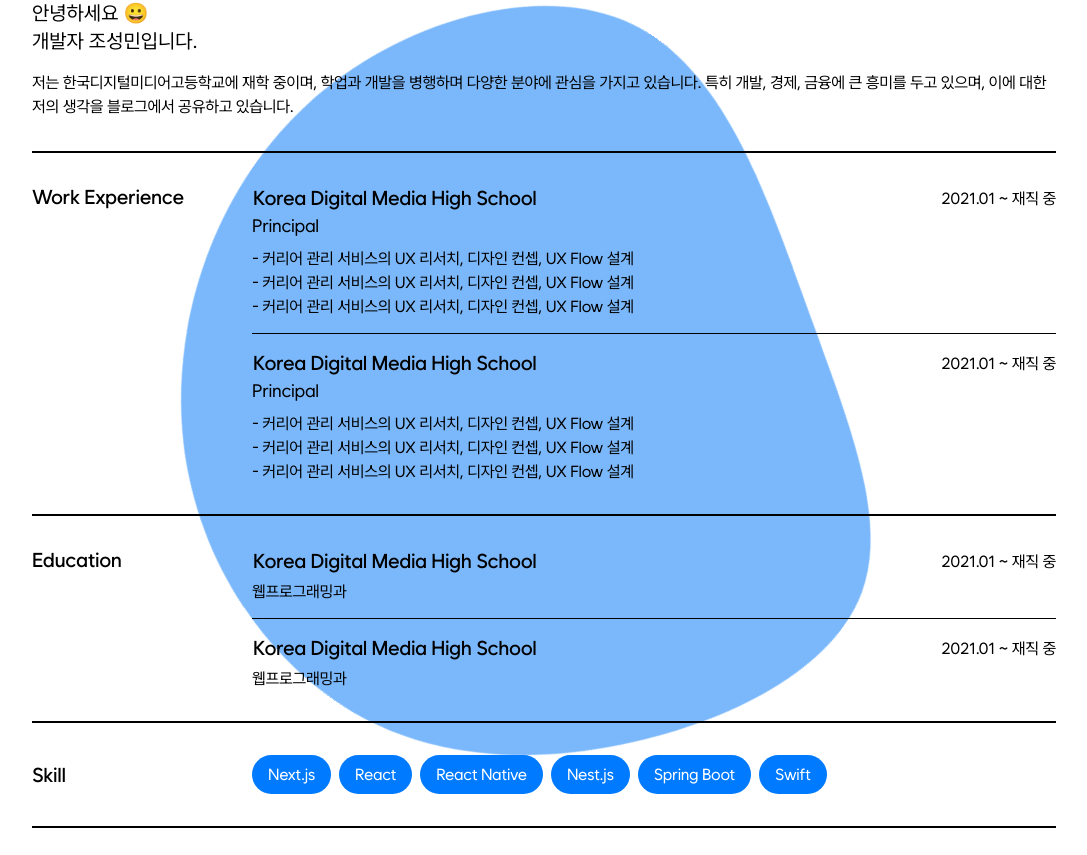
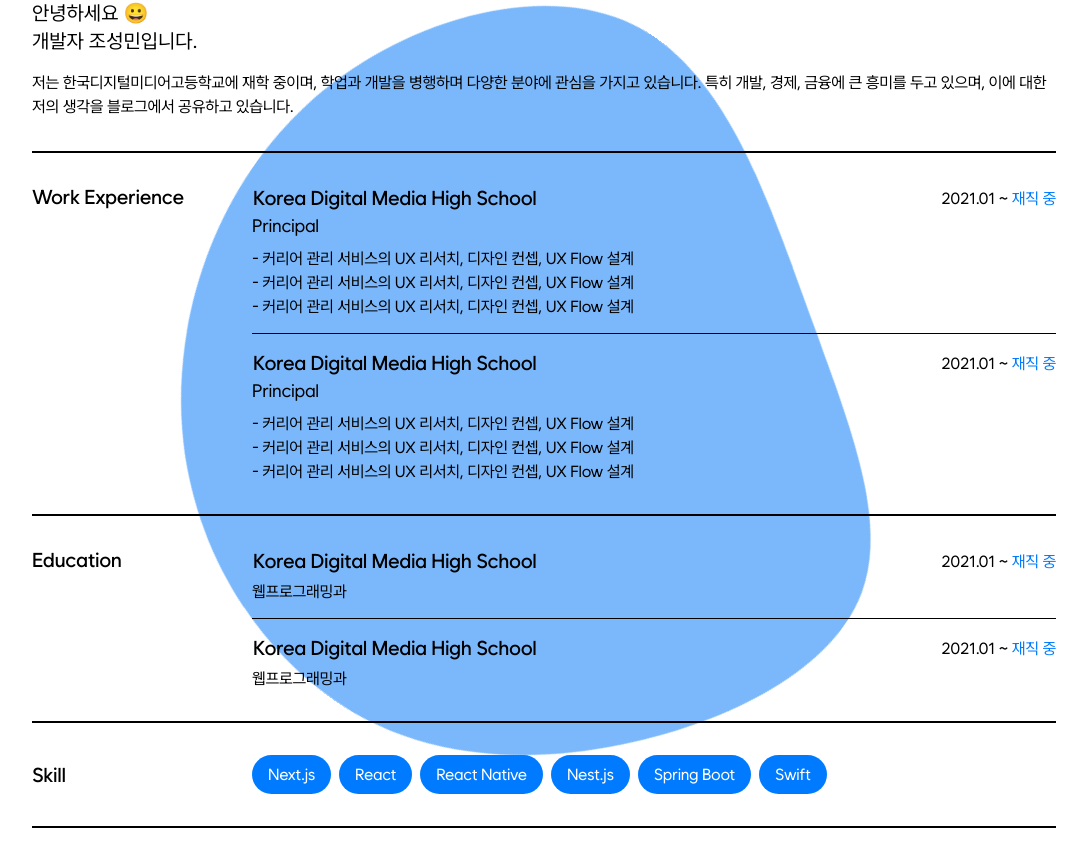
Before and after one commit to SID12g/sid12g.dev, a Next.js app: page / in a window 1280 px wide. Shown: the part 435-1290 px from the top of the page, without its empty margins (96-1183 px from the left). Built offline with nearby package versions, Linux system fonts and the light colour scheme; a web font is replaced by a local one.

Commit message:
feat: ColorHighlight component

```diff
--- a/src/app/page.tsx
+++ b/src/app/page.tsx
@@ -14,6 +14,7 @@ import BackgroundImage from "@/../public/images/background.svg";
 import PostIcon from "@/../public/icons/post.svg";
 import LinkedinIcon from "@/../public/icons/linkedin.svg";
 import HyperLink from "@/components/HyperLink";
+import ColorHighlight from "@/components/ColorHighlight";
 
 export default function Home() {
   return (
@@ -249,7 +250,7 @@ function WorkPropertyChildren() {
           </Text>
         </HyperLink>
         <Text font_size="16px" letter_spacing="-0.32px">
-          2021.01 ~ 재직 중
+          2021.01 ~ <ColorHighlight color="#007BFF">재직 중</ColorHighlight>
         </Text>
       </Box>
       <Gap height="4px" />
@@ -276,7 +277,6 @@ function EducationPropertyChildren() {
   return (
     <Box>
       <Box display="flex" justify_content="space-between" align_items="center">
-        {" "}
         <HyperLink href="https://dimigo.hs.kr">
           <Text
             font_size="20px"
@@ -288,7 +288,7 @@ function EducationPropertyChildren() {
           </Text>
         </HyperLink>
         <Text font_size="16px" letter_spacing="-0.32px">
-          2021.01 ~ 재직 중
+          2021.01 ~ <ColorHighlight color="#007BFF">재직 중</ColorHighlight>
         </Text>
       </Box>
       <Gap height="8px" />
--- /dev/null
+++ b/src/components/ColorHighlight.tsx
@@ -0,0 +1,11 @@
+"use client";
+
+import styled from "styled-components";
+
+const ColorHighlight = styled.span<{
+  color?: string;
+}>`
+  color: ${(props) => props.color || "#000000"};
+`;
+
+export default ColorHighlight;
```
